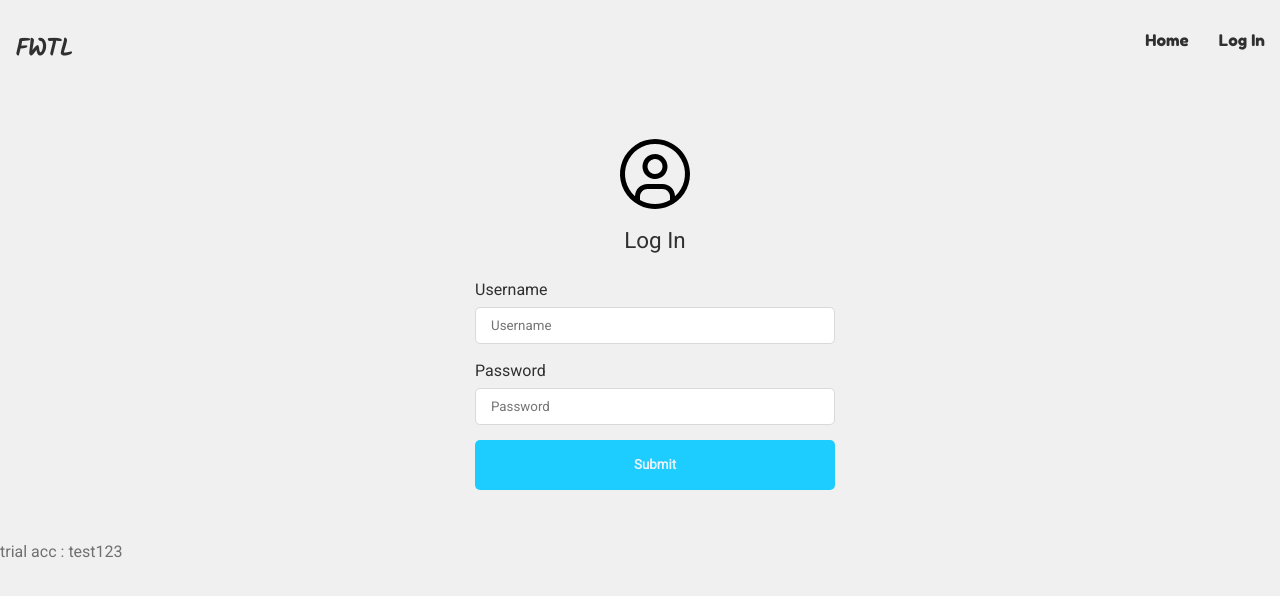
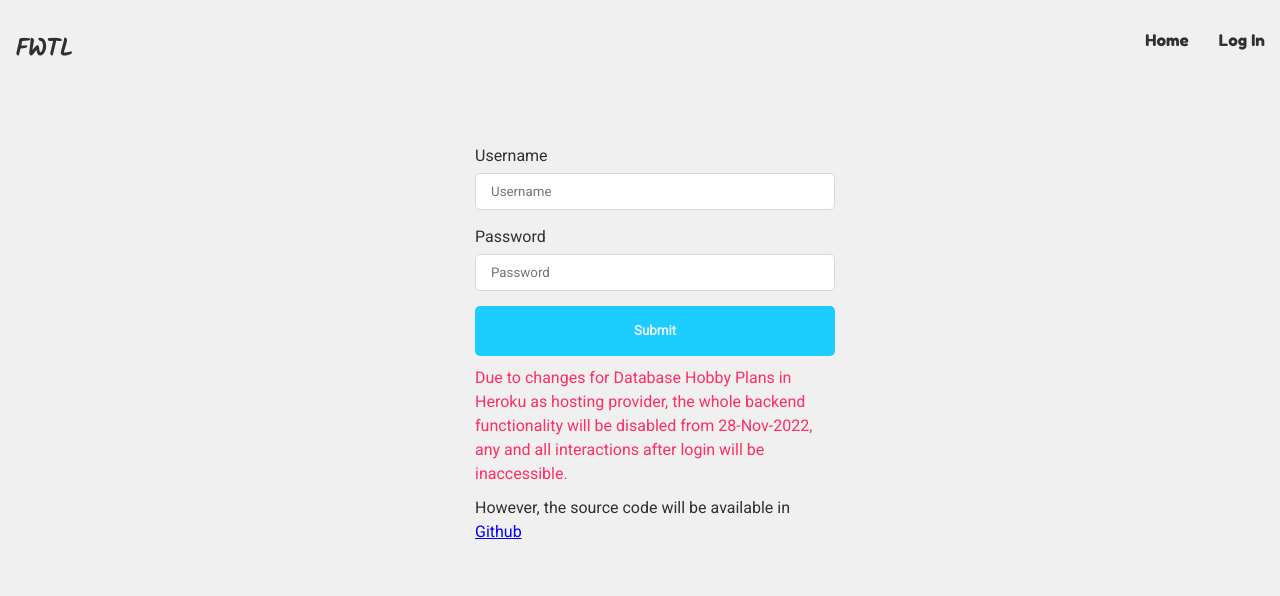
Before and after one commit to ichsanseanaldi/lms-app-react, a React (Create React App) app: page /login in a window 1280 px wide. Shown: the top 596 px of the page. Built offline with nearby package versions, Linux system fonts and the light colour scheme.

Commit message:
backend disable

```diff
--- a/src/components/Login.js
+++ b/src/components/Login.js
@@ -88,18 +88,15 @@ export const Login = () => {
                             <path d="M40 5C33.0777 5 26.3108 7.05271 20.5551 10.8986C14.7993 14.7444 10.3133 20.2107 7.66423 26.6061C5.01516 33.0015 4.32205 40.0388 5.67253 46.8282C7.02301 53.6175 10.3564 59.8539 15.2513 64.7487C20.1461 69.6436 26.3825 72.977 33.1719 74.3275C39.9612 75.678 46.9985 74.9848 53.3939 72.3358C59.7894 69.6867 65.2556 65.2007 69.1015 59.445C72.9473 53.6892 75 46.9223 75 40C74.9894 30.7207 71.2985 21.8244 64.7371 15.263C58.1756 8.70148 49.2793 5.01059 40 5ZM25 65.9425V62.5C25.002 60.5115 25.7928 58.605 27.1989 57.1989C28.605 55.7928 30.5115 55.002 32.5 55H47.5C49.4885 55.002 51.395 55.7928 52.8011 57.1989C54.2072 58.605 54.998 60.5115 55 62.5V65.9425C50.4479 68.6005 45.2713 70.0012 40 70.0012C34.7287 70.0012 29.5521 68.6005 25 65.9425ZM59.98 62.315C59.9302 59.0358 58.5942 55.9075 56.2598 53.604C53.9254 51.3005 50.7796 50.0062 47.5 50H32.5C29.2205 50.0062 26.0746 51.3005 23.7402 53.604C21.4059 55.9075 20.0698 59.0358 20.02 62.315C15.4864 58.2669 12.2893 52.9372 10.8521 47.0317C9.41486 41.1261 9.80526 34.9234 11.9716 29.2446C14.138 23.5659 17.9781 18.6792 22.9834 15.2314C27.9888 11.7837 33.9234 9.93756 40.0013 9.93756C46.0792 9.93756 52.0137 11.7837 57.0191 15.2314C62.0245 18.6792 65.8646 23.5659 68.0309 29.2446C70.1973 34.9234 70.5877 41.1261 69.1504 47.0317C67.7132 52.9372 64.5161 58.2669 59.9825 62.315H59.98Z" fill="black" />
                         </svg>'
                 />
-                {
+                {/* {
                     load &&
 
                     <Modal
                         load={true}
                     />
 
-                }
+                } */}
             </StyledWrapper>
-            <div className='m-t-20 c-grey'>
-                <p>trial acc : test123</p>
-            </div>
         </StyledContainer>
     )
 }
--- a/src/components/partials/Form.js
+++ b/src/components/partials/Form.js
@@ -11,10 +11,10 @@ export const Form = (props) => {
         <div>
 
             <StyledForm onSubmit={props.onSubmit} width="400px" height="500px" >
-                <div className='flex flex-center' dangerouslySetInnerHTML={{ __html: DOMPurify.sanitize(props.svg) }} />
-                <div className='text-center m-t-10 m-b-20'>
+                {/* <div className='flex flex-center' dangerouslySetInnerHTML={{ __html: DOMPurify.sanitize(props.svg) }} /> */}
+                {/* <div className='text-center m-t-10 m-b-20'>
                     <p className='form-header'>{props.header}</p>
-                </div>
+                </div> */}
                 {props.err &&
                     <div className='text-center red'>
                         <strong>
@@ -39,6 +39,10 @@ export const Form = (props) => {
                     }
                 </div>
                 <StyledButton width="100%" color={white} backgroundcolor={primary}>Submit</StyledButton>
+                <p className='red'>Due to changes for Database Hobby Plans in Heroku as hosting provider,
+                    the whole backend functionality will be disabled from 28-Nov-2022,
+                    any and all interactions after login will be inaccessible.</p>
+                <p className='m-t-10'>However, the source code will be available in <a style={{display:'inline',color:'blue',textDecoration:'underline'}} href="https://github.com/ichsanseanaldi" target="_blank">Github</a></p>
             </StyledForm>
         </div>
     )
--- a/src/components/partials/TableRow.js
+++ b/src/components/partials/TableRow.js
@@ -10,6 +10,7 @@ export const TableRow = (props) => {
             width={props.width}
             color={props.color}
             ordinal={props.ordinal}
+            iterate={props.iterate}
         >
             {props.title ?
 
--- a/src/style/components/StyledRow.js
+++ b/src/style/components/StyledRow.js
@@ -3,7 +3,7 @@ import styled from 'styled-components';
 
 export const StyledRow = styled.div`
 
-    font-family: 'Kalam', sans-serif;
+    font-family: 'Kalam', sans-serif !important;
     font-size:${props => props.iterate === 1 ? '1.1rem' : '1rem'};
     background-color:${props => props.title ? '#303030' : props.backgroundcolor} ;
     color:${props => props.title ? 'white' : props.color} ;
```
